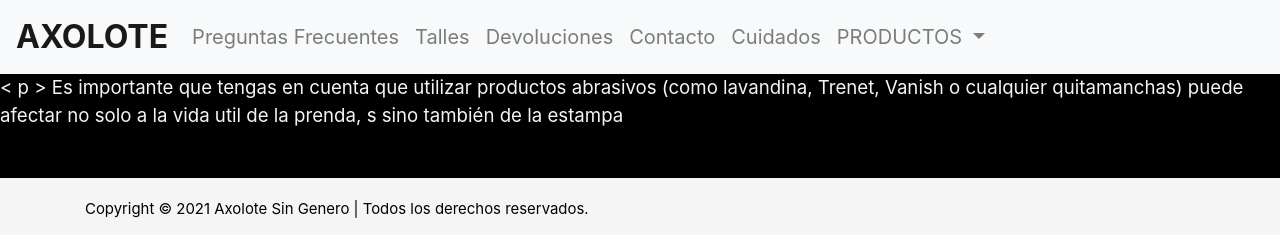
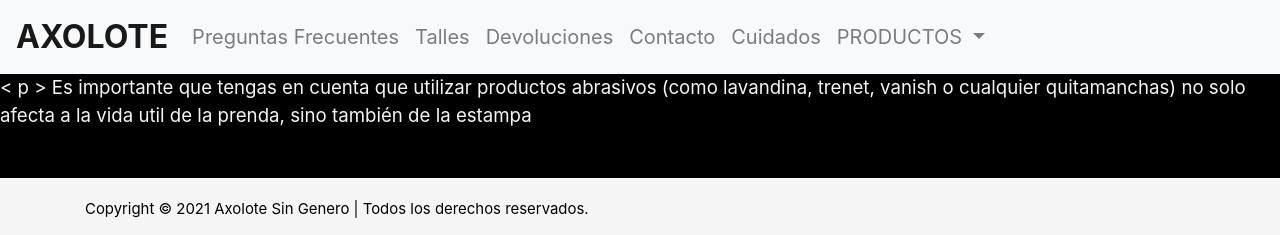
Before and after one commit to meloaraoz/ProyectoGit, a plain HTML site: page cuidados.html in a window 1280 px wide. Shown: the top 235 px of the page. Drawn offline with nearby package versions, Linux system fonts and the light colour scheme.

Commit message:
Update cuidados.html

```diff
--- a/cuidados.html
+++ b/cuidados.html
@@ -65,9 +65,8 @@
 
     <!-- Fin Seccion Navegacion-->
 
-< p > Es importante que tengas en cuenta que utilizar productos abrasivos (como lavandina, Trenet, Vanish o cualquier quitamanchas) puede afectar no solo a la vida util de la prenda, s
+< p > Es importante que tengas en cuenta que utilizar productos abrasivos (como lavandina, trenet, vanish o cualquier quitamanchas) no solo afecta a la vida util de la prenda,
     sino también de la estampa </p>
-
 
 
 
```
